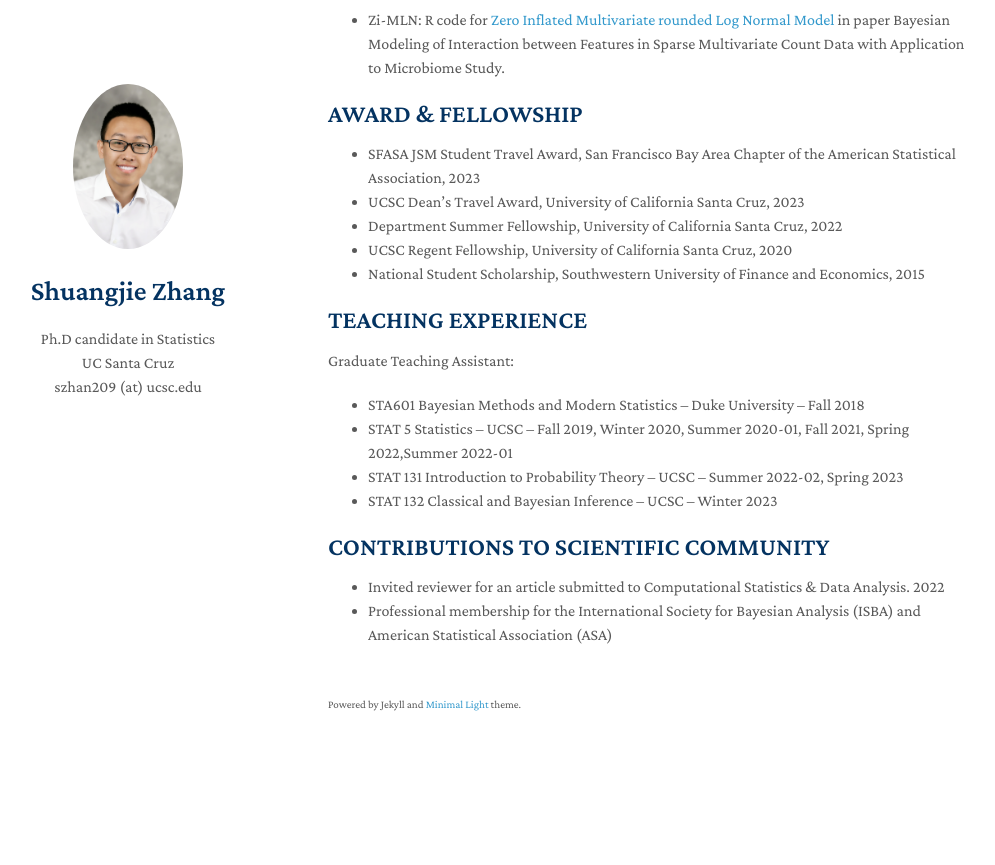
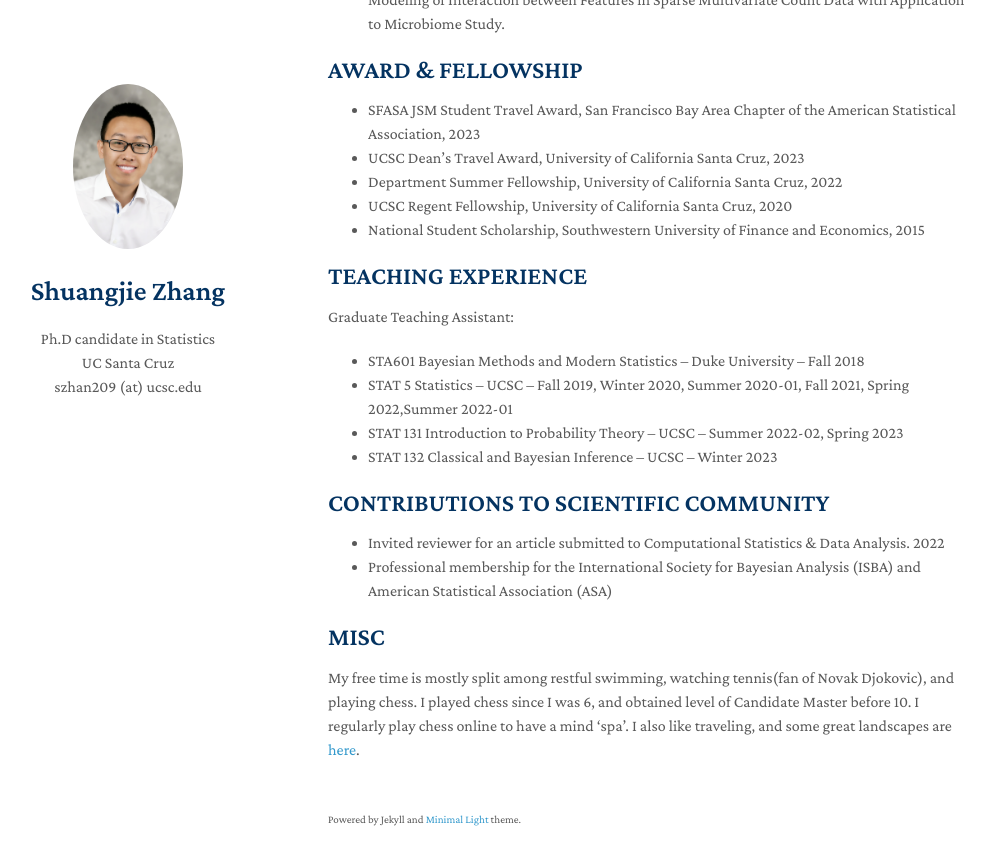
Before and after one commit to shuang-jie/shuang-jie.github.io, a Jekyll site: the page built from index.md, in a window 1280 px wide and 900 px high, scrolled down 1007 px. Shown: the top 865 px of the window, without its empty margins (142-1137 px from the left). Built offline with Jekyll 4.4.1, drawn with Linux system fonts in a browser that asks for light colours; nearby versions of some CDN libraries; a style sheet for code colours, icons or effects is not loaded; before the commit the page ends 1792 px from its top, so only the background shows below that; some of the changed text lies outside the part shown.

Commit message:
Update index.md

```diff
--- a/index.md
+++ b/index.md
@@ -58,3 +56,6 @@ Graduate Teaching Assistant:
 ## CONTRIBUTIONS TO SCIENTIFIC COMMUNITY
 * Invited reviewer for an article submitted to Computational Statistics & Data Analysis. 2022
 * Professional membership for the International Society for Bayesian Analysis (ISBA) and American Statistical Association (ASA)
+
+## MISC
+My free time is mostly split among restful swimming, watching tennis(fan of Novak Djokovic), and playing chess. I played chess since I was 6, and obtained level of Candidate Master before 10. I regularly play chess online to have a mind 'spa'. I also like traveling, and some great landscapes are [here](./another-page.html).
```
Also changed, not shown: other parts of index.md (+0 -2 lines).
